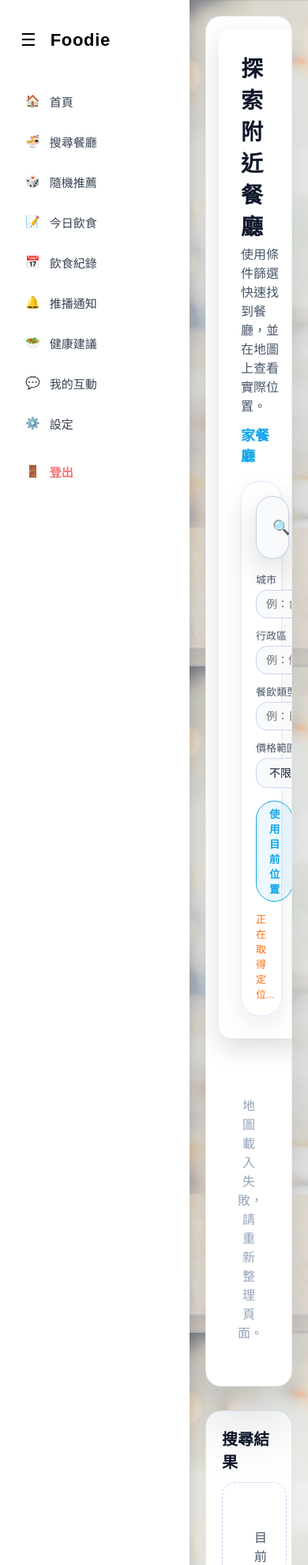
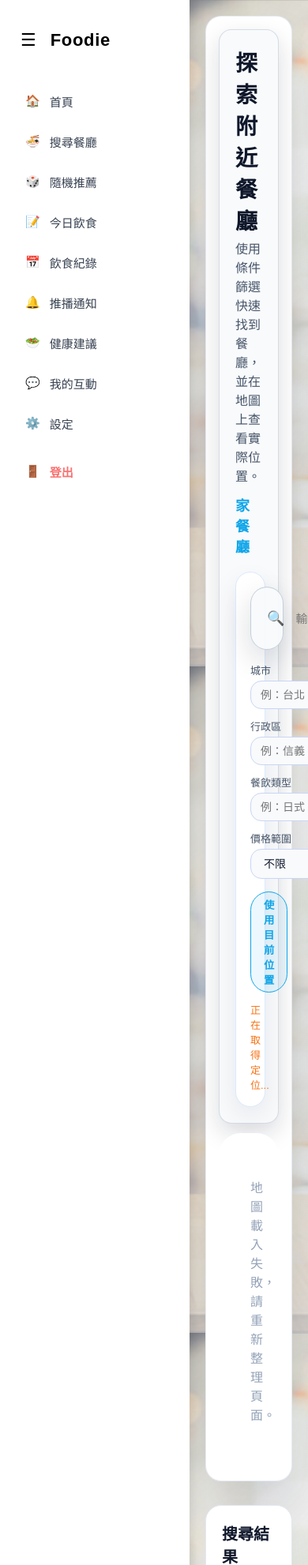
Before and after one commit to ethan-devlab/RMRS-Deploy, a Django app: template RMRS/UserSideApp/templates/usersideapp/search.html in a window 390 px wide. Shown: the top 1982 px of the page at 79% size. Run offline with Django 5.2, Linux system fonts and the light colour scheme; the template is opened without the code that fills it: values that come from a table or form of the project are taken from there, others are empty.

Commit message:
map_final

```diff
--- a/RMRS/UserSideApp/static/usersideapp/css/Search_rest.css
+++ b/RMRS/UserSideApp/static/usersideapp/css/Search_rest.css
@@ -17,23 +17,22 @@
 }
 
 .map-shell {
-    position: relative;
     display: flex;
     flex-direction: column;
     border-radius: 28px;
     border: 1px solid rgba(226, 232, 240, 0.85);
-    overflow: hidden;
     background: #ffffff;
     min-height: calc(100vh - 150px);
     box-shadow: 0 45px 80px rgba(15, 23, 42, 0.15);
+    padding: 32px;
+    gap: 18px;
 }
 
-.map-overlay {
-    position: absolute;
-    top: 32px;
-    left: 32px;
-    width: min(460px, calc(100% - 64px));
-    z-index: 20;
+.map-controls {
+    width: 100%;
+    display: flex;
+    flex-direction: column;
+    gap: 12px;
 }
 
 .search-panel {
@@ -45,6 +44,14 @@
     display: flex;
     flex-direction: column;
     gap: 20px;
+}
+
+.search-panel--docked {
+    border-radius: 24px;
+    background: #f8fafc;
+    border: 1px solid rgba(148, 163, 184, 0.35);
+    box-shadow: 0 20px 40px rgba(15, 23, 42, 0.08);
+    backdrop-filter: none;
 }
 
 .search-header {
@@ -214,6 +221,7 @@
     width: 100%;
     flex: 1;
     position: relative;
+    min-height: 520px;
 }
 
 .map-frame {
@@ -254,21 +262,18 @@
 }
 
 .map-hint {
-    margin: 12px 24px;
     font-size: 13px;
-    color: #64748b;
+    color: #475569;
 }
 
-.map-hint--floating {
-    position: absolute;
-    bottom: 24px;
-    left: 32px;
+.map-hint--inline {
     margin: 0;
-    padding: 10px 18px;
-    border-radius: 999px;
-    background: rgba(15, 23, 42, 0.85);
-    color: #f8fafc;
-    box-shadow: 0 16px 32px rgba(15, 23, 42, 0.45);
+    padding: 12px 18px;
+    border-radius: 18px;
+    background: #eef2ff;
+    border: 1px solid rgba(99, 102, 241, 0.3);
+    color: #4338ca;
+    box-shadow: inset 0 1px 0 rgba(255, 255, 255, 0.8);
 }
 
 .search-results {
@@ -390,21 +395,18 @@
     .map-shell {
         min-height: auto;
         border-radius: 20px;
+        padding: 16px;
+        gap: 12px;
     }
 
-    .map-overlay {
-        position: static;
-        width: 100%;
-        padding: 16px;
-    }
-
-    .search-panel {
+    .search-panel--docked {
         border-radius: 16px;
-        box-shadow: 0 12px 32px rgba(15, 23, 42, 0.15);
+        padding: 20px;
+        box-shadow: 0 12px 30px rgba(15, 23, 42, 0.15);
     }
 
     .map-stage {
-        height: 420px;
+        min-height: 360px;
     }
 
     .result-count {
--- a/RMRS/UserSideApp/templates/usersideapp/search.html
+++ b/RMRS/UserSideApp/templates/usersideapp/search.html
@@ -7,8 +7,8 @@
 {% block content %}
 <div class="search-page">
     <div class="map-shell">
-        <div class="map-overlay">
-            <div class="search-panel">
+        <div class="map-controls">
+            <div class="search-panel search-panel--docked">
                 <div class="search-header">
                     <div>
                         <h1>探索附近餐廳</h1>
@@ -67,6 +67,9 @@
                 </div>
                 {% endif %}
             </div>
+            {% if map_hint %}
+            <p class="map-hint map-hint--inline">{{ map_hint }}</p>
+            {% endif %}
         </div>
         <div class="map-stage">
             <div class="map-frame">
@@ -83,9 +86,6 @@
                 </div>
                 {% endif %}
             </div>
-            {% if map_hint %}
-            <p class="map-hint map-hint--floating">{{ map_hint }}</p>
-            {% endif %}
         </div>
     </div>
 
```
